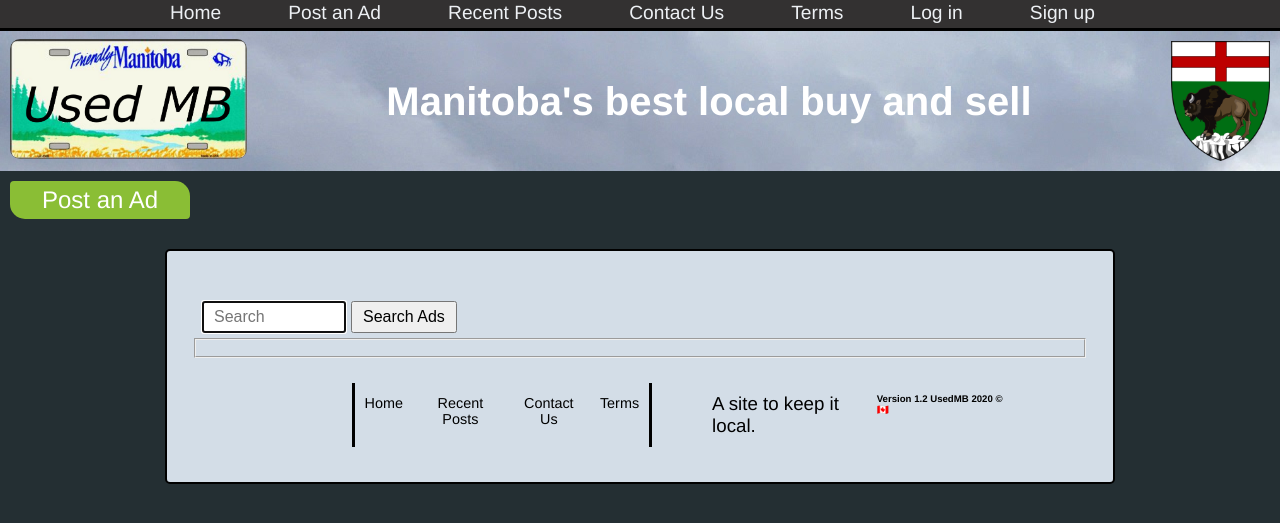
After one commit to MichaelHawryluk/UsedMBProject, a PHP site: page /newCategory.php in a window 1280 px wide. The commit adds this page. Shown: the top 523 px of the page. Run offline with PHP 8.4, Linux system fonts and the light colour scheme.

Commit message:
Sort index fixed, New category page added

```diff
--- a/ProjectCSS.css
+++ b/ProjectCSS.css
@@ -179,8 +179,8 @@ h1
 
 tr > th , a
 {
-	padding-left: 8px;
-	padding-right: 8px;
+
+	margin-right: 15px;
 	margin-top: 0px;
 	margin-bottom: 0px;
 	text-align: left;
@@ -211,6 +211,11 @@ tbody
   	border-radius: 3px;
 }
 
+td p
+{
+	margin: 10px;
+}
+
 p.category
 {
 	align-self: flex-end;
@@ -221,6 +226,7 @@ p.category
 
 th
 {
+	padding: 0px;
 	display: flex;
 	justify-content: space-between;
 }
--- /dev/null
+++ b/newCategory.php
@@ -0,0 +1,66 @@
+<!DOCTYPE HTML>
+<html lang="en">
+<head>
+	<meta charset="UTF-8"/>
+	<title>UsedMB - Manitoba's local buy and sell</title>
+	<link rel="stylesheet" type="text/css" href="ProjectCSS.css"/>
+</head>
+<body>
+	<header>
+		<div id="headerContainer">
+			<div id="navBar">
+				<ul>
+					<li><a href="index.php">Home</a></li>
+					<li><a href="newPost.php">Post an Ad</a></li>
+					<li><a href="#Posts">Recent Posts</a></li>
+					<li><a href="ProjectContactForm.html">Contact Us</a></li>
+					<li><a href="ProjectTerms.html">Terms</a></li>
+					<li><a href="login.php">Log in</a></li>
+					<li><a href="signUp.php">Sign up</a></li>
+
+				</ul>
+			</div>
+		</div>
+	</header>
+	<section id = "headerPictures">
+		 <!-- Edited picture from Wikipedia commons hhttps://www.google.com/search?q=map+of+manitoba&rlz=1C1PRFI_enCA825CA843&tbm=isch&source=lnt&tbs=sur:f&sa=X&ved=0ahUKEwiE-pbx0OXiAhUQ0awKHWLBDOgQpwUIIQ&biw=1280&bih=913&dpr=1#imgrc=NZ0-2KhJfCLeLM:-->
+		<h1>
+			<img src="images/UsedMbLogo.png" id="manitobaPic" alt="Key Province"/>
+			Manitoba's best local buy and sell
+			<img src="images/coatOfArms.png" id="coatOfArms" alt="MB Coat of Arms"/>
+		</h1>
+		 <!-- Picture from wikipedia commons https://upload.wikimedia.org/wikipedia/commons/1/17/Simple_arms_of_Manitoba.svg -->
+	</section>
+
+
+	<a href="newPost.php" id="postAd">Post an Ad</a>
+	<section id="content">
+		<section id="searchNav">
+			<form id="search" method="POST" action="search.php">
+
+				<input id="search" name="search" type="text" placeholder="Search" autofocus="autofocus" />
+				<input id="search" type="submit" name="command" value="Search Ads"/>
+			</form>
+
+		</section>
+		<fieldset>
+
+		</fieldset>
+
+			<footer>
+			<div id="footerContainer">
+				<div id="navBar2">
+					<ul>
+						<li><a href="index.php?sort">Home</a></li>
+						<li><a href="index.php#Posts">Recent Posts</a></li>
+						<li><a href="ProjectContactForm.html">Contact Us</a></li>
+						<li><a href="ProjectTerms.html">Terms</a></li>
+					</ul>
+				</div>
+				<p>A site to keep it local.</p>
+				<h6>Version 1.2 UsedMB 2020 &#169; &#127464;&#127462;</h6>
+			</div>
+		</footer>
+	</section>
+</body>
+</html>
--- a/newPost.php
+++ b/newPost.php
@@ -31,7 +31,7 @@
 				<ul>
 					<li><a href="index.php">Home</a></li>
 					<li><a href="newPost.php">Post an Ad</a></li>
-					<li><a href="#Posts">Recent Posts</a></li>
+					<li><a href="index.php#Posts">Recent Posts</a></li>
 					<li><a href="ProjectContactForm.html">Contact Us</a></li>
 					<li><a href="ProjectTerms.html">Terms</a></li>
 					<li><a href="#">Log in</a></li>
@@ -82,8 +82,8 @@
 				<div id="footerContainer">
 					<div id="navBar2">
 						<ul>
-							<li><a href="index.html">Home</a></li>
-							<li><a href="index.html#Posts">Recent Posts</a></li>
+							<li><a href="index.php?sort">Home</a></li>
+							<li><a href="index.php?sort#Posts">Recent Posts</a></li>
 							<li><a href="ProjectContactForm.html">Contact Us</a></li>
 							<li><a href="ProjectTerms.html">Terms</a></li>
 						</ul>
```
Also changed, not shown: index.php (+10 -13 lines), processPost.php (+4 -4 lines).
